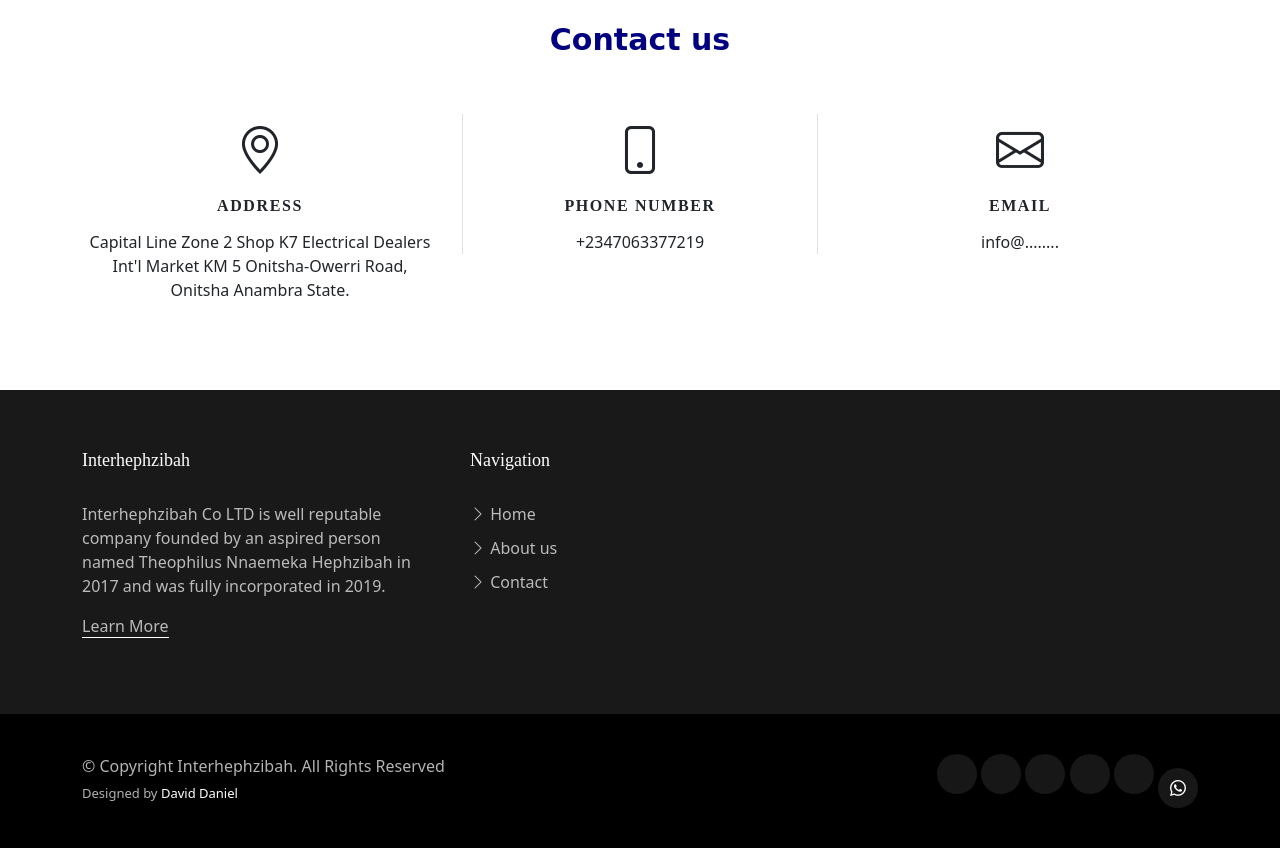
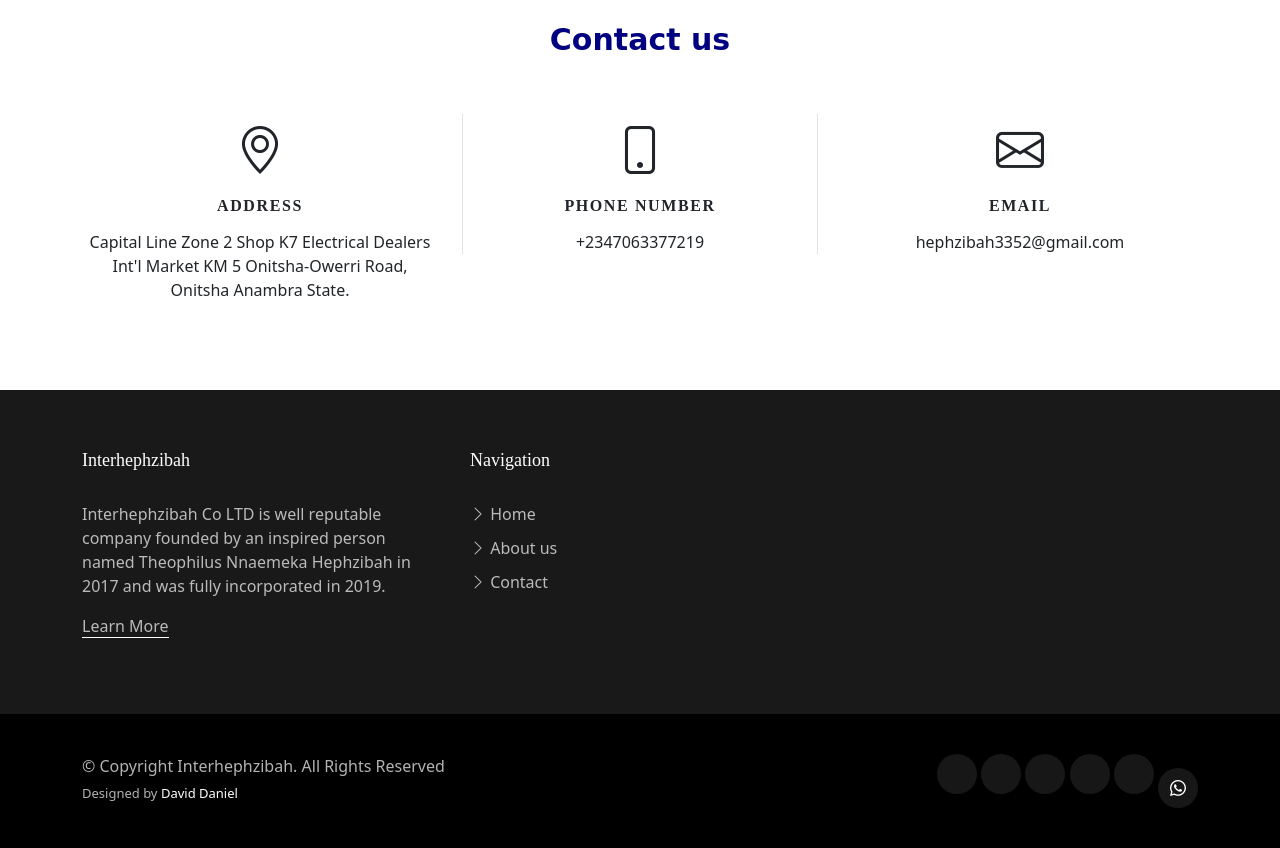
Before and after one commit to ddlogdd/Interhephzibah, a Django app: page /contact in a window 1280 px wide. Shown: the part 90-938 px from the top of the page. Run offline with Django 5.2, Linux system fonts and the light colour scheme; some libraries are stand-ins or nearby versions.

```diff
--- a/koredo/settings.py
+++ b/koredo/settings.py
@@ -23,7 +23,7 @@ from decouple import config # type: ignore
 SECRET_KEY = config('SECRET_KEY')
 
 # SECURITY WARNING: don't run with debug turned on in production!
-DEBUG = True
+DEBUG = False
 
 ALLOWED_HOSTS = [config('FREE_DOMAIN'), config('PAID_DOMAIN'), f"www.{config('PAID_DOMAIN')}",]
 
--- a/templates/contact.html
+++ b/templates/contact.html
@@ -35,7 +35,7 @@
               <div class="info-item">
                 <i class="bi bi-envelope"></i>
                 <h3>Email</h3>
-                <p><a href="mailto:info@...com.ng">info@........</a></p>
+                <p><a href="mailto:hephzibah3352@gmail.com">hephzibah3352@gmail.com</a></p>
               </div>
             </div><!-- End Info Item -->
 
--- a/templates/home.html
+++ b/templates/home.html
@@ -150,7 +150,7 @@
         <div class="row g-5">
           <div class="col-lg-4">
             <h3 class="footer-heading">Interhephzibah</h3>
-            <p>Interhephzibah Co LTD is well reputable company founded by an aspired person named Theophilus Nnaemeka Hephzibah in  2017 and was fully incorporated in 2019.</p>
+            <p>Interhephzibah Co LTD is well reputable company founded by an inspired person named Theophilus Nnaemeka Hephzibah in  2017 and was fully incorporated in 2019.</p>
             <p><a href="{% url 'about' %}" class="footer-link-more">Learn More</a></p>
           </div>
           <div class="col-6 col-lg-2">
```
Also changed, not shown: 1 other file.
